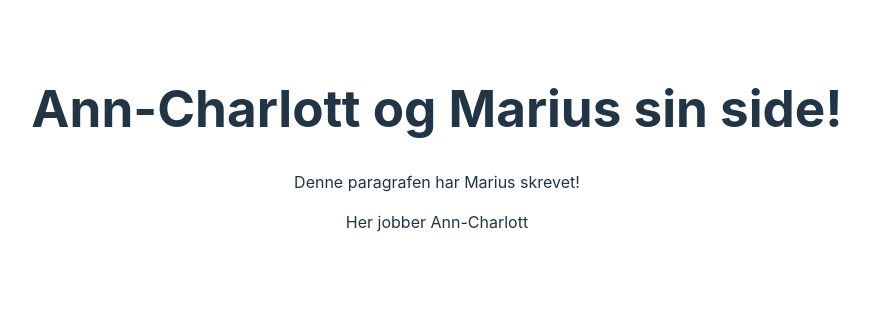
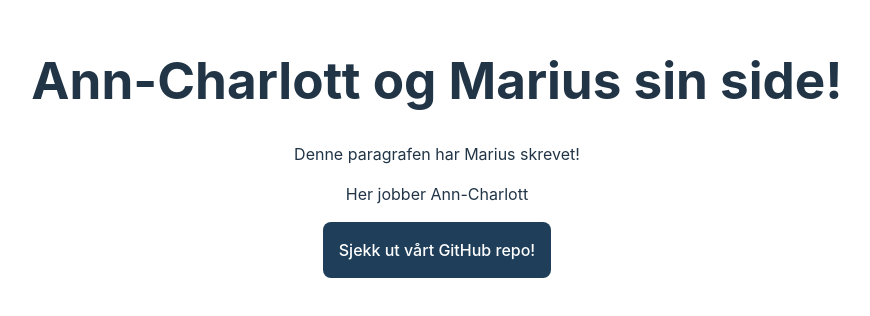
Before and after one commit to toremake/uingitcollab24, a React (Vite) app: page / in a window 1280 px wide. Shown: the part 252-568 px from the top of the page, without its empty margins (203-1073 px from the left). Built offline with nearby package versions, Linux system fonts and the light colour scheme.

Commit message:
lagt til sass og button comp

```diff
--- a/package.json
+++ b/package.json
@@ -21,6 +21,7 @@
     "eslint-plugin-react": "^7.33.2",
     "eslint-plugin-react-hooks": "^4.6.0",
     "eslint-plugin-react-refresh": "^0.4.5",
+    "sass": "^1.71.1",
     "vite": "^5.1.4"
   }
 }
--- a/src/App.jsx
+++ b/src/App.jsx
@@ -1,4 +1,6 @@
 import './App.css'
+import Button from './components/Button'
+import './styles/main.scss'
 
 function App() {
 
@@ -7,6 +9,7 @@ function App() {
       <h1>Ann-Charlott og Marius sin side!</h1>
       <p>Denne paragrafen har Marius skrevet!</p>
       <p>Her jobber Ann-Charlott</p>
+      <Button />
     </>
   )
 }
--- /dev/null
+++ b/src/components/Button.jsx
@@ -0,0 +1,3 @@
+export default function Button(){
+    return <a className="btn" href="https://github.com/toremake/uingitcollab24">Sjekk ut vårt GitHub repo!</a>
+}
--- /dev/null
+++ b/src/styles/main.scss
@@ -0,0 +1,12 @@
+.btn {
+    background-color: #1f3e59;
+    color: #fff;
+    display: inline-block;
+    padding: 1rem;
+    border-radius: 0.5rem;
+
+    &:hover{
+        background-color: #6e8da8;
+        color: #000000;
+    }
+  }
```
Also changed, not shown: 1 other file (tests, documents, lock files or other folders).
